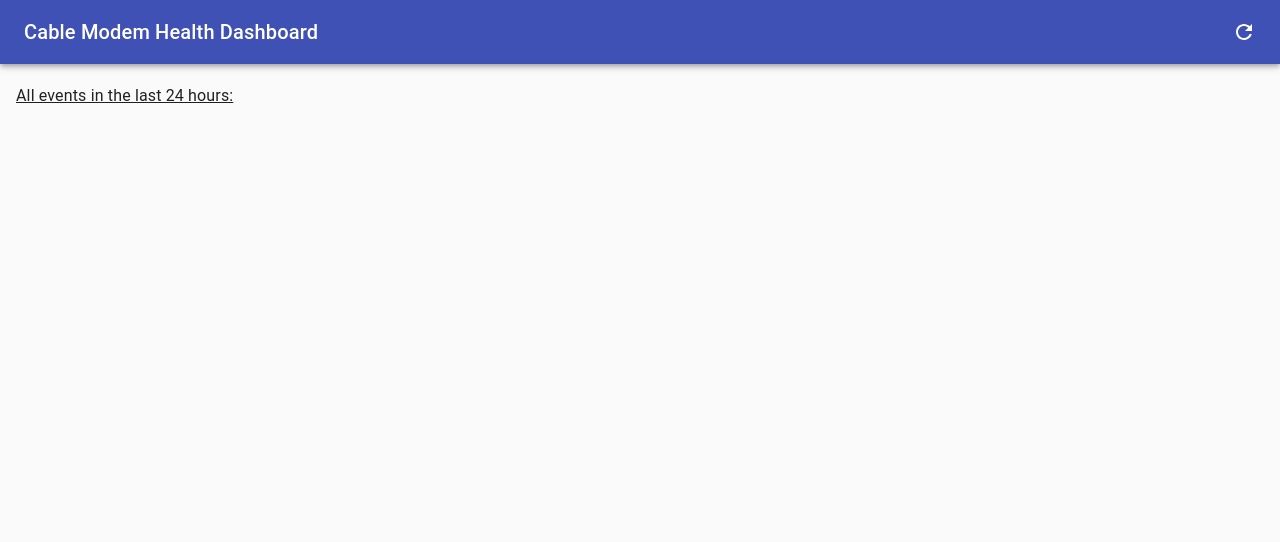
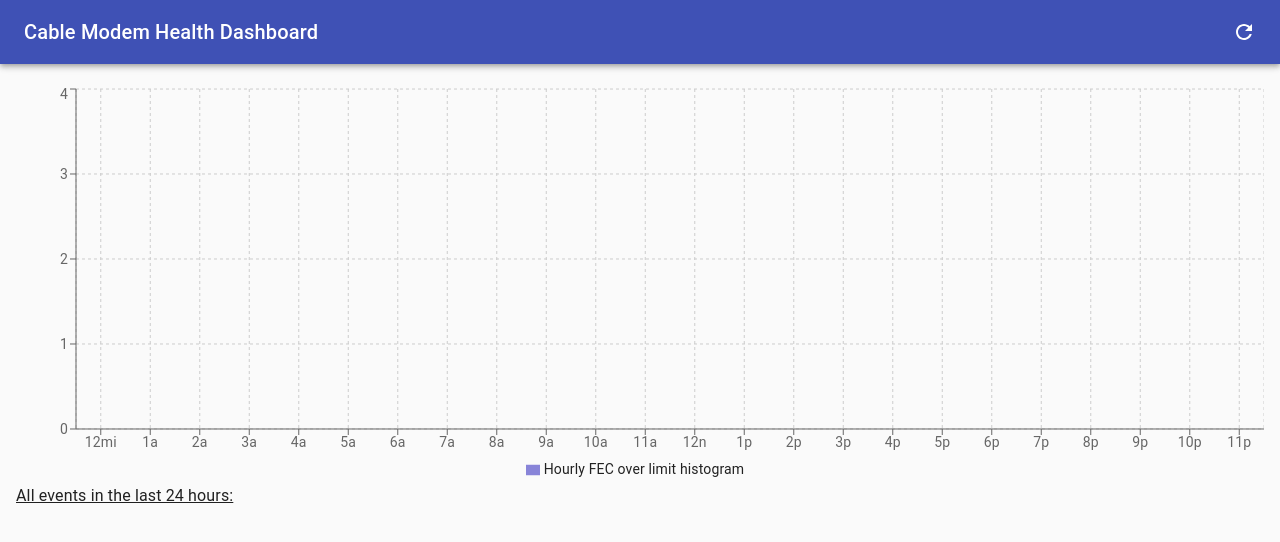
Before and after one commit to joconor/modem-log-react, a React (Create React App) app: page / in a window 1280 px wide. Shown: the top 542 px of the page. Built offline with nearby package versions, Linux system fonts and the light colour scheme; no server answers.

Commit message:
Use an empty histogram if null histogram data is passed in

```diff
--- a/src/Histogram.js
+++ b/src/Histogram.js
@@ -14,21 +14,25 @@ import {
 class Histogram extends Component {
 
   formatHistogram(histogram) {
-    const xAxisLabels = ["12mi", "1a", "2a", "3a", "4a", "5a", "6a", "7a", "8a", "9a", "10a", "11a",
-      "12n", "1p", "2p", "3p", "4p", "5p", "6p", "7p", "8p", "9p", "10p", "11p"]
-    return Object.keys(histogram).sort().map(x => {
+    const emptyHistogram = [
+      { label: "12mi", value: 0 }, { label: "1a", value: 0 }, { label: "2a", value: 0 }, { label: "3a", value: 0 },
+      { label: "4a", value: 0 }, { label: "5a", value: 0 }, { label: "6a", value: 0 }, { label: "7a", value: 0 },
+      { label: "8a", value: 0 }, { label: "9a", value: 0 }, { label: "10a", value: 0 }, { label: "11a", value: 0 },
+      { label: "12n", value: 0 }, { label: "1p", value: 0 }, { label: "2p", value: 0 }, { label: "3p", value: 0 },
+      { label: "4p", value: 0 }, { label: "5p", value: 0 }, { label: "6p", value: 0 }, { label: "7p", value: 0 },
+      { label: "8p", value: 0 }, { label: "9p", value: 0 }, { label: "10p", value: 0 }, { label: "11p", value: 0 },
+    ];
+    // return Object.keys(histogram).sort().map(x => {
+      return [...Array(24).keys()].map(x => {
       return {
         // Display the histogram starting at midnight --local-- time.
         // To do this, access the histogram bins with the index adjusted by the timezone offset in hours.
-        'name': xAxisLabels[parseInt(x)],
-        'count': histogram[((parseInt(x) + new Date().getTimezoneOffset() / 60 + 24) % 24).toString().padStart(2, "0")]
+        'name': emptyHistogram[x].label,
+        'count': histogram === null ? emptyHistogram[x].value : histogram[((x + new Date().getTimezoneOffset() / 60 + 24) % 24).toString().padStart(2, "0")]
       }
     })
   }
   render() {
-    if (!this.props.histogram) {
-      return null;
-    }
     const bins = this.formatHistogram(this.props.histogram);
     return (<div>
       <ResponsiveContainer height={400}>
```
